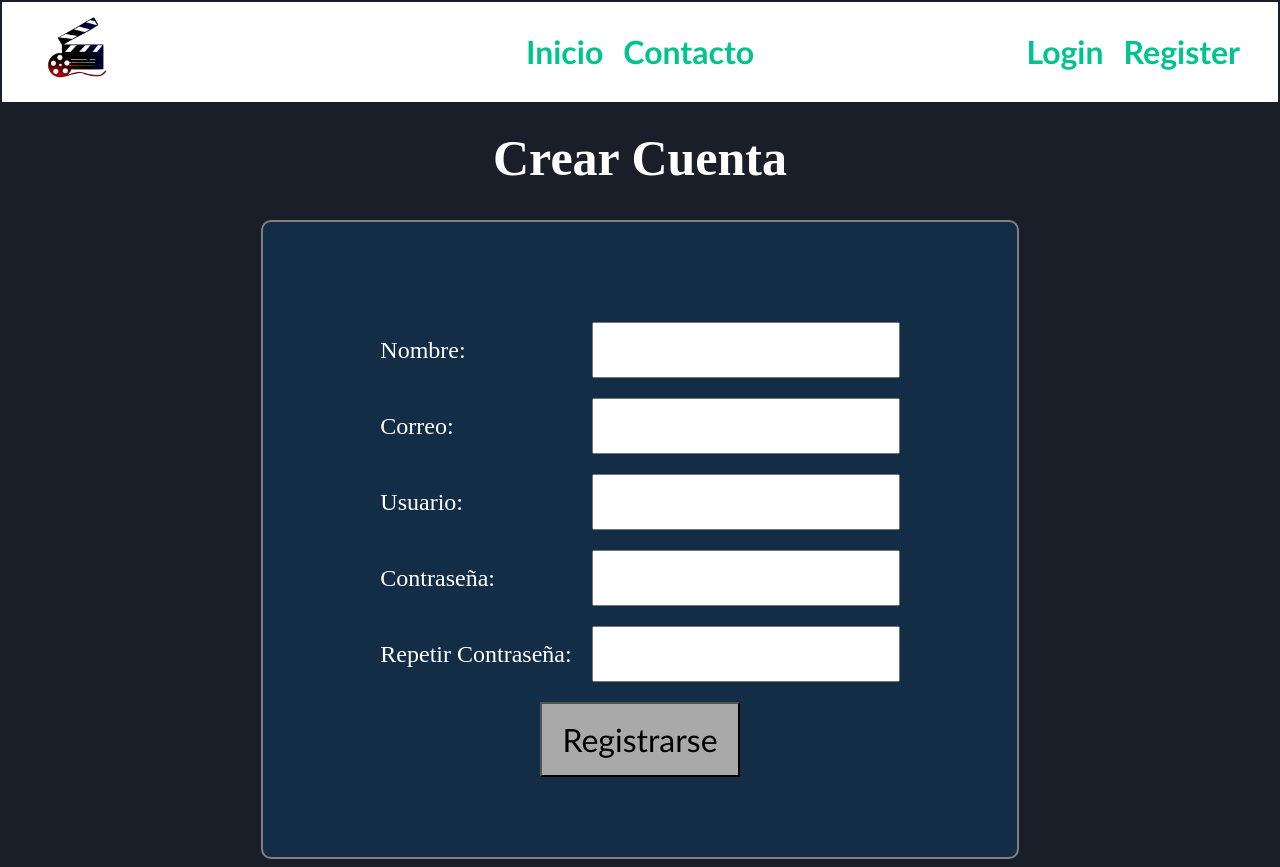
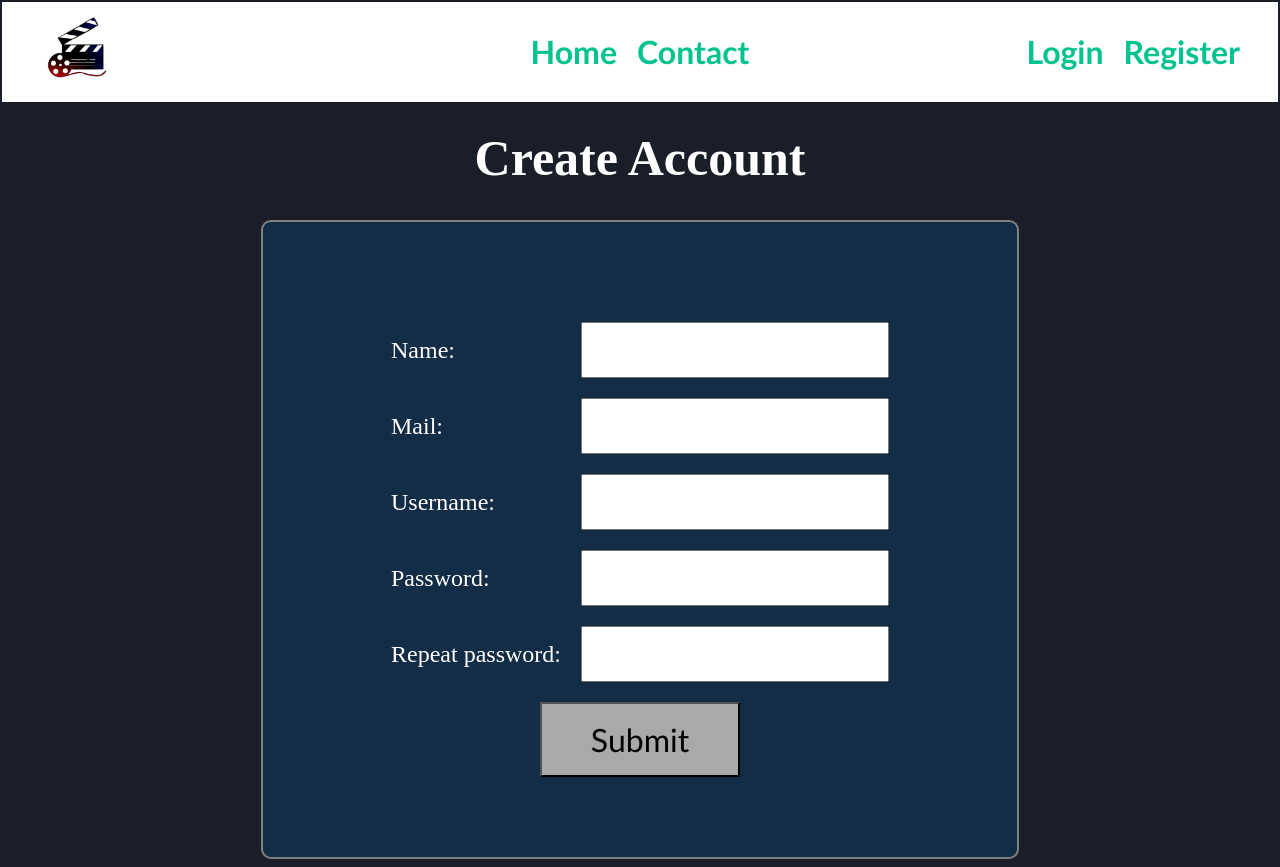
Before and after one commit to pachecus/MovieSearcher2.0, a React (Create React App) app in the folder movie-searcher/: page /Register in a window 1280 px wide. Built offline with nearby package versions, Linux system fonts and the light colour scheme.

Commit message:
Todo en ingles

```diff
--- a/movie-searcher/src/components/Anime.js
+++ b/movie-searcher/src/components/Anime.js
@@ -18,13 +18,13 @@
           </div>
           <div className="item-details">
             <div className="item-info">
-              <p>Año: {props.infoAnime.aired.prop.from.year}</p>
-              <p>Géneros: {props.infoAnime.genres.map(genre => genre.name).join(', ')}</p>
+              <p>Year: {props.infoAnime.aired.prop.from.year}</p>
+              <p>Generes: {props.infoAnime.genres.map(genre => genre.name).join(', ')}</p>
               <p>Rating: {props.infoAnime.rating}</p>
-              <p>Sinopsis: {props.infoAnime.synopsis}</p>
+              <p>Synopsis: {props.infoAnime.synopsis}</p>
             </div>
             <div className="trailer-container">
-              {!props.infoAnime.trailer.youtube_id ? <p>No hay trailer disponible</p> :
+              {!props.infoAnime.trailer.youtube_id ? <p>Trailer not available</p> :
               <YouTube
                 videoId={props.infoAnime.trailer.youtube_id}
                 opts={options}
--- a/movie-searcher/src/components/Contacto.js
+++ b/movie-searcher/src/components/Contacto.js
@@ -10,8 +10,8 @@ export const Contacto = () => {
             <form type='submit' className='contacto-form'>
                 <div className='contacto-container'>
                     <input type="email" placeholder="juan@gmail.com" />
-                    <textarea type="text" placeholder='Ingrese su mensaje aqui...' rows={10}/>
-                    <button type='submit'>Enviar</button>
+                    <textarea type="text" placeholder='Write your message here...' rows={10}/>
+                    <button type='submit'>Send</button>
                 </div>
             </form>
         </div>
--- a/movie-searcher/src/components/ErrorComponent.js
+++ b/movie-searcher/src/components/ErrorComponent.js
@@ -10,7 +10,7 @@ export const ErrorComponent = (props) => {
     return (
         <div className="error-container">
             <h1 style={{color: "white"}}>{props.errorMessage}</h1>
-            {!props.home && <button onClick={handleClick}>Volver</button>}
+            {!props.home && <button onClick={handleClick}>Go Back</button>}
         </div>
     );
 }
--- a/movie-searcher/src/components/Home.js
+++ b/movie-searcher/src/components/Home.js
@@ -139,25 +139,25 @@ export const Home = () => {
         if (filtro === "anime"){
             itemsList = animesData;
             if(itemsList.length === 0) {
-                message = "Ooops, parece que no hay Animes en este momento, intente de nuevo mas tarde";
+                message = "Ooops, looks like there are no Animes at the moment, try again later";
                 return(<ErrorComponent errorMessage={message} home={false}/>);
             }
         } else if (filtro === "peliculas"){
             itemsList = moviesData;
             if(itemsList.length === 0) {
-                message = "Ooops, parece que no hay Peliculas en este momento, intente de nuevo mas tarde";
+                message = "Ooops, looks like there are no Movies at the moment, try again later";
                 return(<ErrorComponent errorMessage={message} home={false}/>);
             }
         } else if (filtro === "series"){
             itemsList = tvShowsData;
             if(itemsList.length === 0) {
-                message = "Ooops, parece que no hay Series en este momento, intente de nuevo mas tarde";
+                message = "Ooops, looks like there are no Series at the moment, try again later";
                 return(<ErrorComponent errorMessage={message} home={false}/>);
             }
         } else {
             itemsList = getSortedData();
             if(itemsList.length === 0) {
-                message = "Ooops, parece que no hay entretenimiento en este momento, intente de nuevo mas tarde";
+                message = "Ooops, looks like there is no Entertainment at the moment, try again later";
                 return(<ErrorComponent errorMessage={message} home={true}/>);
             }
         }
@@ -172,7 +172,7 @@ export const Home = () => {
                 <div className="filter-options">
                     <button onClick={() => setFiltro("anime")}>Animes</button>
                     <button onClick={() => setFiltro("series")}>Series</button>
-                    <button onClick={() => setFiltro("peliculas")}>Peliculas</button>
+                    <button onClick={() => setFiltro("peliculas")}>Movies</button>
                 </div>
             </div>
             <div className="items-container">
@@ -196,7 +196,7 @@ export const Home = () => {
             ))}
             </div>
             <div className="more-info">
-                <button onClick={() => {setItemsMostradosActualmente(itemsMostradosActualmente + itemsMostrados)}}> Ver mas </button>
+                <button onClick={() => {setItemsMostradosActualmente(itemsMostradosActualmente + itemsMostrados)}}> Show more </button>
             </div>
         </div>
     );
--- a/movie-searcher/src/components/Login.js
+++ b/movie-searcher/src/components/Login.js
@@ -5,7 +5,7 @@ export const Login = () => {
     }
     return(
         <div className="login">
-            <h1>Iniciar Sesion</h1>
+            <h1>Login</h1>
             <div className="login-container">
 
                 <form onSubmit={handleForm} className="login-form">
--- a/movie-searcher/src/components/NavBar.js
+++ b/movie-searcher/src/components/NavBar.js
@@ -15,8 +15,8 @@ export const NavBar = () => {
                     <img src={logo} alt="Logo" className='logo' onClick={handleClick}/>
                 </div>
                 <div className='links-container'>
-                    <Link to="/" className='nav-link' >Inicio</Link>
-                    <Link to="Contacto" className='nav-link'>Contacto</Link>
+                    <Link to="/" className='nav-link' >Home</Link>
+                    <Link to="Contacto" className='nav-link'>Contact</Link>
                 </div>
                 <div className='user-nav-links'>
                     <Link to="Login" className='nav-link'>Login</Link>
--- a/movie-searcher/src/components/Pelicula.js
+++ b/movie-searcher/src/components/Pelicula.js
@@ -46,14 +46,14 @@ export const Pelicula = (props) => {
         </div>
         <div className="item-details">
           <div className="item-info">
-            <p>Año: {props.infoPelicula.release_date}</p>
-            <p>Generos: {props.infoPelicula.genres ? props.infoPelicula.genres.join(', ') : ''}</p>
+            <p>Year: {props.infoPelicula.release_date}</p>
+            <p>Generes: {props.infoPelicula.genres ? props.infoPelicula.genres.join(', ') : ''}</p>
             <p>Rating: {props.infoPelicula.vote_average}</p>
-            <p>Lenguaje: {props.infoPelicula.original_language.toUpperCase()}</p>
-            <p>Sinopsis: {props.infoPelicula.overview}</p>
+            <p>Language: {props.infoPelicula.original_language.toUpperCase()}</p>
+            <p>Synopsis: {props.infoPelicula.overview}</p>
           </div>
           <div className="trailer-container">
-            {trailerUrl === 'no_trailer' ? <p>No hay trailer disponible</p>:
+            {trailerUrl === 'no_trailer' ? <p>Trailer not available</p>:
               <YouTube
                 videoId={trailerUrl}
                 opts={options}
--- a/movie-searcher/src/components/Register.js
+++ b/movie-searcher/src/components/Register.js
@@ -5,35 +5,35 @@ export const Register = () => {
 
     return(
         <div className="register">
-            <h1>Crear Cuenta</h1>
+            <h1>Create Account</h1>
             <div className="register-container">
                 <form className="register-form" onSubmit={handleForm}>
                     <div>
-                        <label style={{color: "white"}}> Nombre:
+                        <label style={{color: "white"}}> Name:
                             <input type="text"></input>
                         </label>
                     </div>
                     <div>
-                        <label style={{color: "white"}}> Correo:
+                        <label style={{color: "white"}}> Mail:
                             <input type="text"></input>
                         </label>
                     </div>
                     <div>
-                        <label style={{color: "white"}}> Usuario:
+                        <label style={{color: "white"}}> Username:
                             <input type="text"></input>
                         </label>
                     </div>
                     <div>
-                        <label style={{color: "white"}} > Contraseña:
+                        <label style={{color: "white"}} > Password:
                             <input type="text"></input>
                         </label>
                     </div>
                     <div>
-                        <label style={{color: "white"}}> Repetir Contraseña:
+                        <label style={{color: "white"}}> Repeat password:
                             <input type="text"></input>
                         </label>
                     </div>
-                    <button type="submit"> Registrarse </button>
+                    <button type="submit"> Submit </button>
                 </form>
 
             </div>
--- a/movie-searcher/src/components/Serie.js
+++ b/movie-searcher/src/components/Serie.js
@@ -45,14 +45,14 @@ export const Serie = (props) => {
         </div>
         <div className="item-details">
           <div className="item-info">
-            <p>Año: {props.infoSerie.first_air_date}</p>
-            <p>Generos: {props.infoSerie.genres.join(', ')}</p>
+            <p>Year: {props.infoSerie.first_air_date}</p>
+            <p>Generes: {props.infoSerie.genres.join(', ')}</p>
             <p>Rating: {props.infoSerie.vote_average}</p>
-            <p>Lenguaje: {props.infoSerie.original_language.toUpperCase()}</p>
-            <p>Sinopsis: {props.infoSerie.overview}</p>
+            <p>Language: {props.infoSerie.original_language.toUpperCase()}</p>
+            <p>Synopsis: {props.infoSerie.overview}</p>
           </div>
           <div className="trailer-container">
-            {trailerUrl === 'no_trailer' ? <p>No hay tráiler disponible</p> :
+            {trailerUrl === 'no_trailer' ? <p>Trailer not available</p> :
             <YouTube
               videoId={trailerUrl !== 'no_trailer' ? trailerUrl : null}
               opts={options}
```
